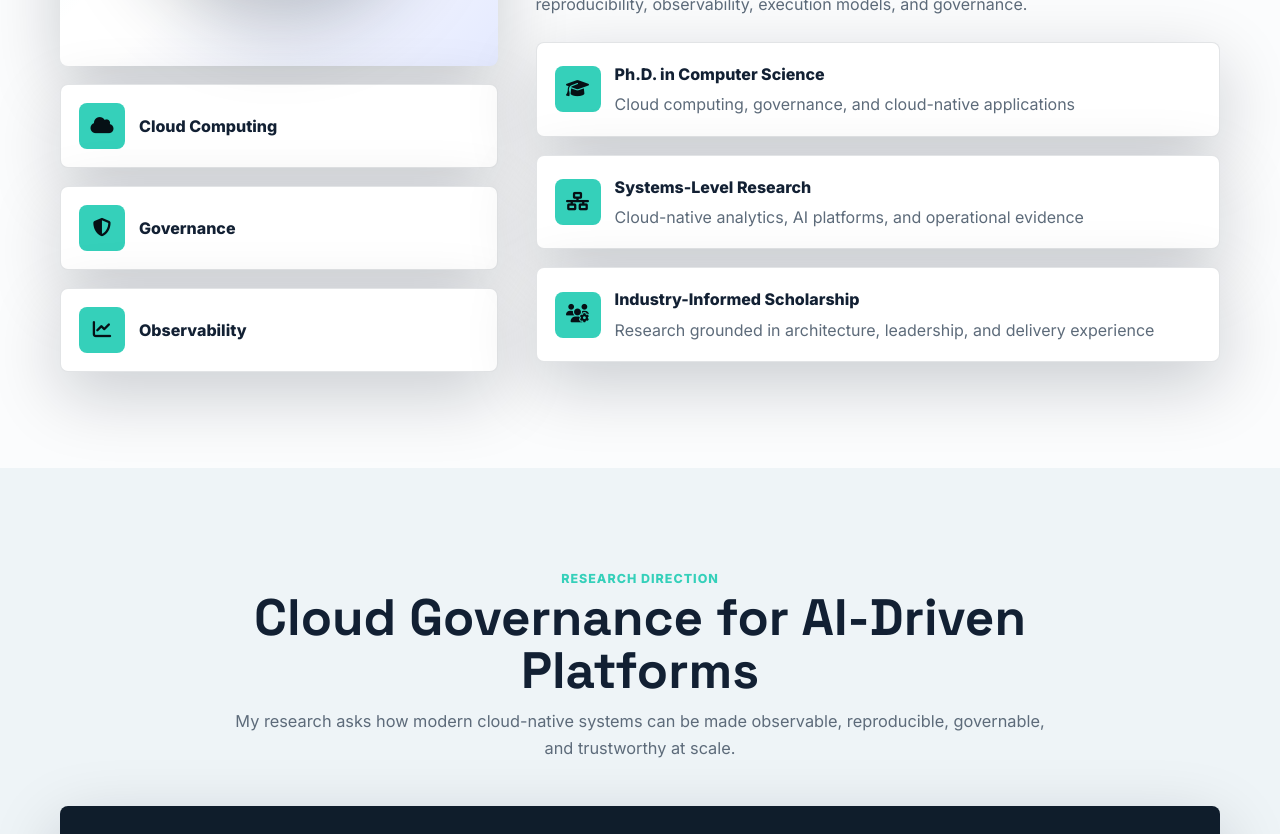
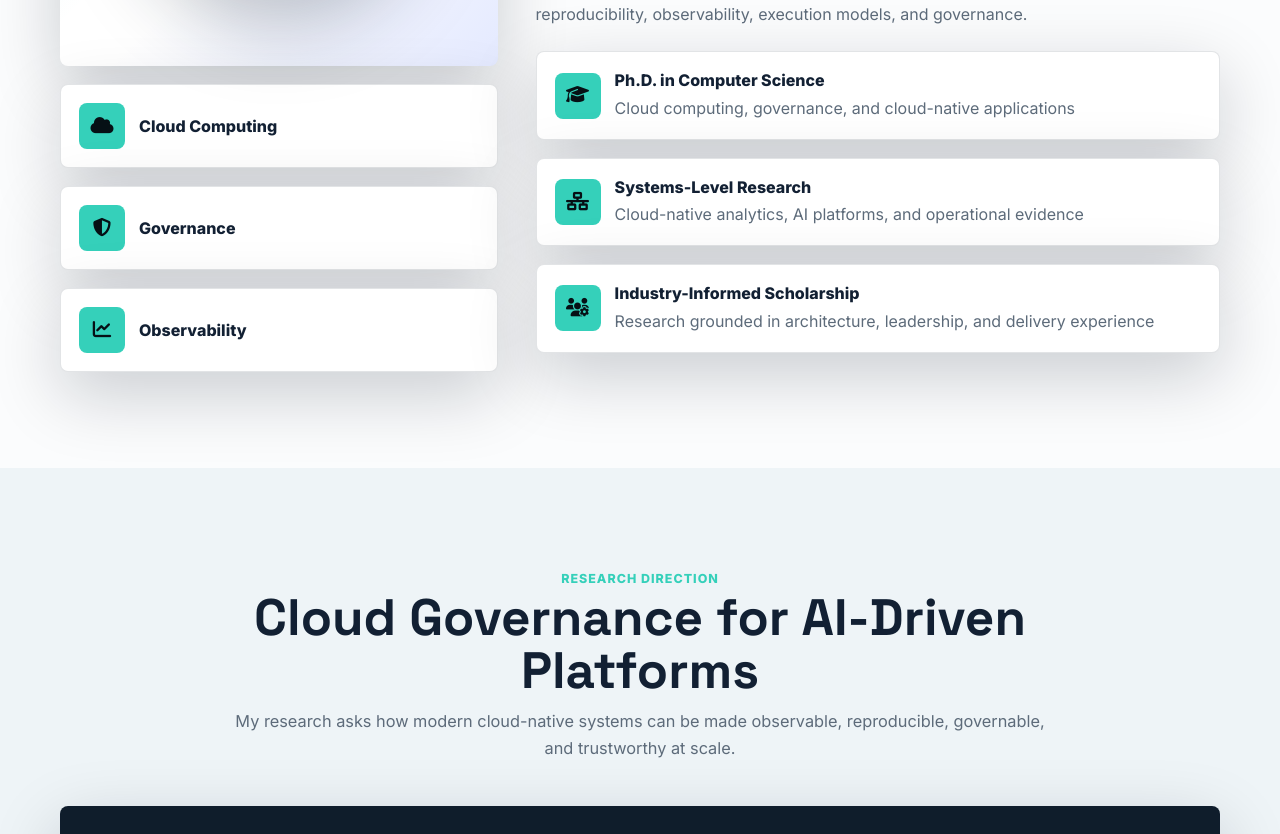
Before and after one commit to WilliamPourmajidi/WilliamPourmajidi, a plain HTML site: page index.html in a window 1280 px wide. Shown: the part 1384-2218 px from the top of the page. Drawn offline with Linux system fonts and the light colour scheme; animation ran at ten frames a second.

Commit message:
CSS improvement

```diff
--- a/css/style.css
+++ b/css/style.css
@@ -337,14 +337,27 @@ h1 {
   padding: 18px;
 }
 
-.highlight-item > div {
+.highlight-copy {
   display: grid;
   gap: 4px;
 }
 
-.highlight-item strong,
-.highlight-item span {
-  display: block;
+.highlight-copy h3,
+.highlight-copy p {
+  margin: 0;
+}
+
+.highlight-copy h3 {
+  color: var(--ink);
+  font-family: Inter, system-ui, -apple-system, BlinkMacSystemFont, "Segoe UI", sans-serif;
+  font-size: 1rem;
+  font-weight: 800;
+  line-height: 1.35;
+}
+
+.highlight-copy p {
+  color: var(--ink-muted);
+  line-height: 1.55;
 }
 
 .badge i, .highlight-item i, .contact-card i, .research-card i, .project-icon, .skill-cat-header i, .teaching-card i {
--- a/index.html
+++ b/index.html
@@ -117,15 +117,24 @@
             <div class="about-highlights">
               <div class="highlight-item glass-card">
                 <i class="fa-solid fa-graduation-cap"></i>
-                <div><strong>Ph.D. in Computer Science</strong><span>Cloud computing, governance, and cloud-native applications</span></div>
+                <div class="highlight-copy">
+                  <h3>Ph.D. in Computer Science</h3>
+                  <p>Cloud computing, governance, and cloud-native applications</p>
+                </div>
               </div>
               <div class="highlight-item glass-card">
                 <i class="fa-solid fa-network-wired"></i>
-                <div><strong>Systems-Level Research</strong><span>Cloud-native analytics, AI platforms, and operational evidence</span></div>
+                <div class="highlight-copy">
+                  <h3>Systems-Level Research</h3>
+                  <p>Cloud-native analytics, AI platforms, and operational evidence</p>
+                </div>
               </div>
               <div class="highlight-item glass-card">
                 <i class="fa-solid fa-users-gear"></i>
-                <div><strong>Industry-Informed Scholarship</strong><span>Research grounded in architecture, leadership, and delivery experience</span></div>
+                <div class="highlight-copy">
+                  <h3>Industry-Informed Scholarship</h3>
+                  <p>Research grounded in architecture, leadership, and delivery experience</p>
+                </div>
               </div>
             </div>
           </div>
```
